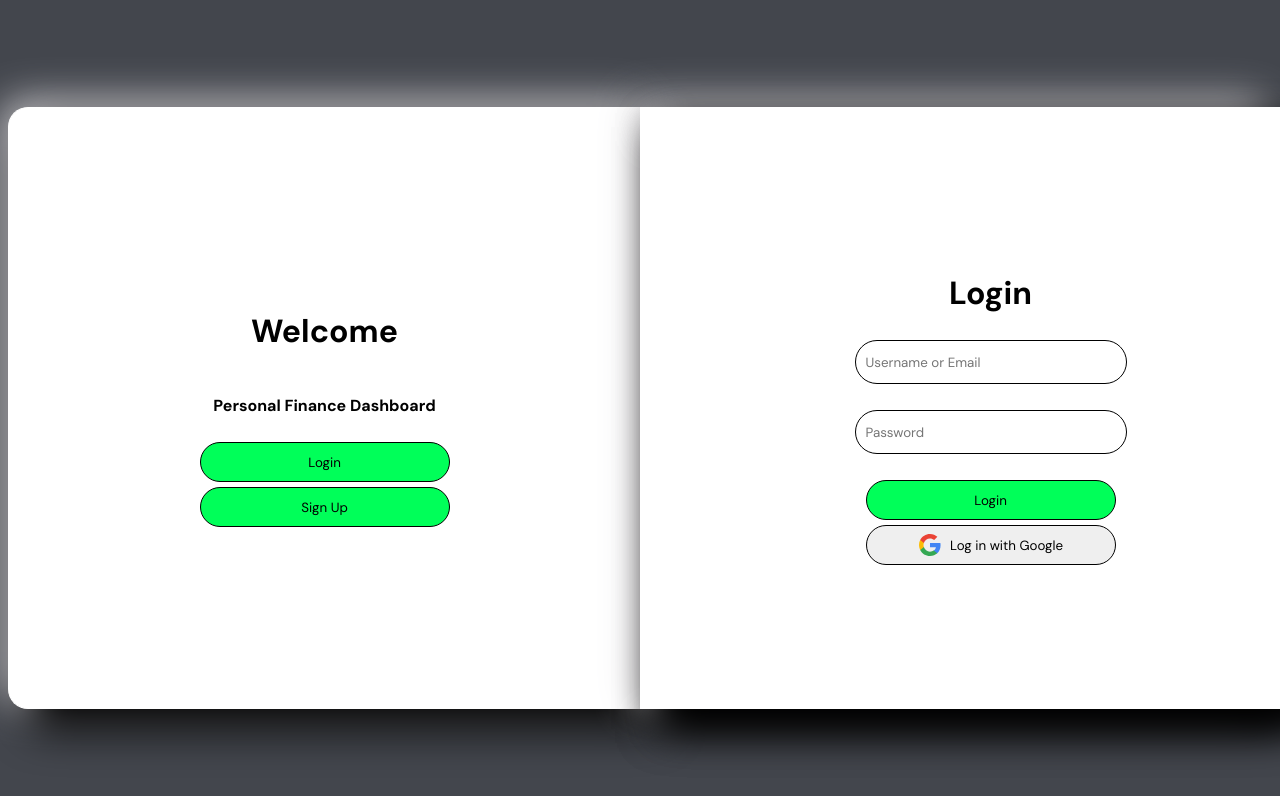
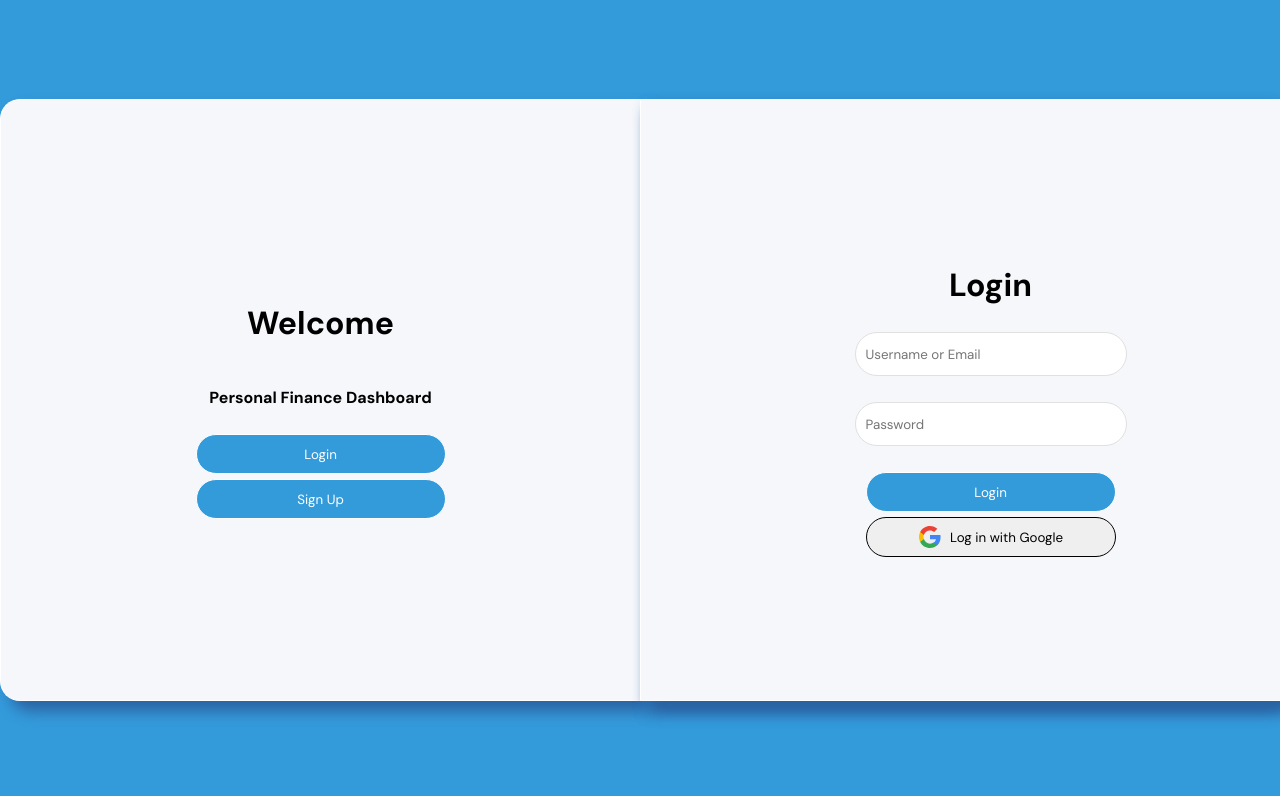
Before and after one commit to danrmzz/cis4004-group14, a website with bundled scripts: page public/index.html in a window 1280 px wide. Both pictures are taken after a click on the button "Login". Shown: the top 796 px of the page. Built offline with nearby package versions, Linux system fonts and the light colour scheme; files whose address does not match are found by name.

Commit message:
Matched the login page color scheme to the main page

```diff
--- a/public/index.css
+++ b/public/index.css
@@ -1,19 +1,22 @@
 @import url("https://fonts.googleapis.com/css2?family=DM+Sans:ital,opsz,wght@0,9..40,100..1000;1,9..40,100..1000&display=swap");
-
+html{
+  margin: 0;
+  height: 100%;
+}
 body {
-  background-color: rgb(67, 70, 77);
+  background-color: rgb(52,155,219);
   display: flex;
   justify-content: center;
   align-items: center;
   text-align: center;
   min-height: 100vh;
-
+  margin: 0;
   font-family: "DM Sans", "Lucida Sans Regular", "Lucida Grande",
     "Lucida Sans Unicode", Geneva, Verdana, sans-serif;
 }
 
 .Container {
-  background-color: rgb(255, 255, 255);
+  background-color: rgb(245,247,250);
   border: solid 1px;
   border-right: none;
   border-color: white;
@@ -21,7 +24,7 @@ body {
   height: 600px;
   width: 700px;
 
-  box-shadow: 20px 20px 40px rgb(0, 0, 0), -5px -5px 40px rgb(219, 217, 220);
+  box-shadow: 10px 10px 15px rgb(42, 98, 162);
 
   display: flex;
   flex-direction: column;
@@ -36,6 +39,7 @@ body {
   border-left: none;
   border-right: solid 1px;
   border-color: white;
+  box-shadow: 10px 10px 15px rgb(42, 98, 162);
 }
 
 .button {
@@ -60,10 +64,11 @@ body {
 #loginContainer {
   visibility: hidden;
   position: absolute;
+
   opacity: 0;
   transition: transform 0.8s ease, opacity 0.8s ease;
   border-radius: 0px 20px 20px 0px;
-  box-shadow: 20px 20px 40px rgb(0, 0, 0);
+  box-shadow: 10px 10px 15px rgb(42, 98, 162);
 }
 
 #loginContainer.visible {
@@ -77,7 +82,7 @@ body {
   opacity: 0;
   transition: transform 0.8s ease, opacity 0.8s ease;
   border-radius: 0px 20px 20px 0px;
-  box-shadow: 20px 20px 40px rgb(0, 0, 0);
+  box-shadow: 10px 10px 15px rgb(42, 98, 162);
 }
 
 #registerContainer.visible {
@@ -87,23 +92,27 @@ body {
 
 #loginBtn,
 #registerBtn {
-  background-color: rgb(0, 255, 89);
+  background-color:  rgb(52,155,219);
+  color: white;
 }
 
 #loginBtn:hover,
 #registerBtn:hover {
-  background-color: rgb(48, 207, 104);
+  background-color: #2980b9;
+
   transition-duration: 400ms;
 }
 
 #log,
 #reg {
-  background-color: rgb(0, 255, 89);
+  background-color:  rgb(52,155,219);
+  color: white;
 }
 
 #log:hover,
 #reg:hover {
-  background-color: rgb(48, 207, 104);
+  background-color:  #2980b9;
+
   transition-duration: 400ms;
 }
 
@@ -126,6 +135,7 @@ body {
   padding-left: 10px;
   padding-right: 10px;
   cursor: auto;
+  border-color: #e0e0e0;
 }
 
 #signup-name {
--- a/public/index.html
+++ b/public/index.html
@@ -3,7 +3,7 @@
   <head>
     <meta charset="UTF-8" />
     <meta name="viewport" content="width=device-width, initial-scale=1.0" />
-    <title>Financial Dashboard</title>
+    <title>Login</title>
     <link href="index.css" rel="stylesheet" />
     <link
       rel="shortcut icon"
```
